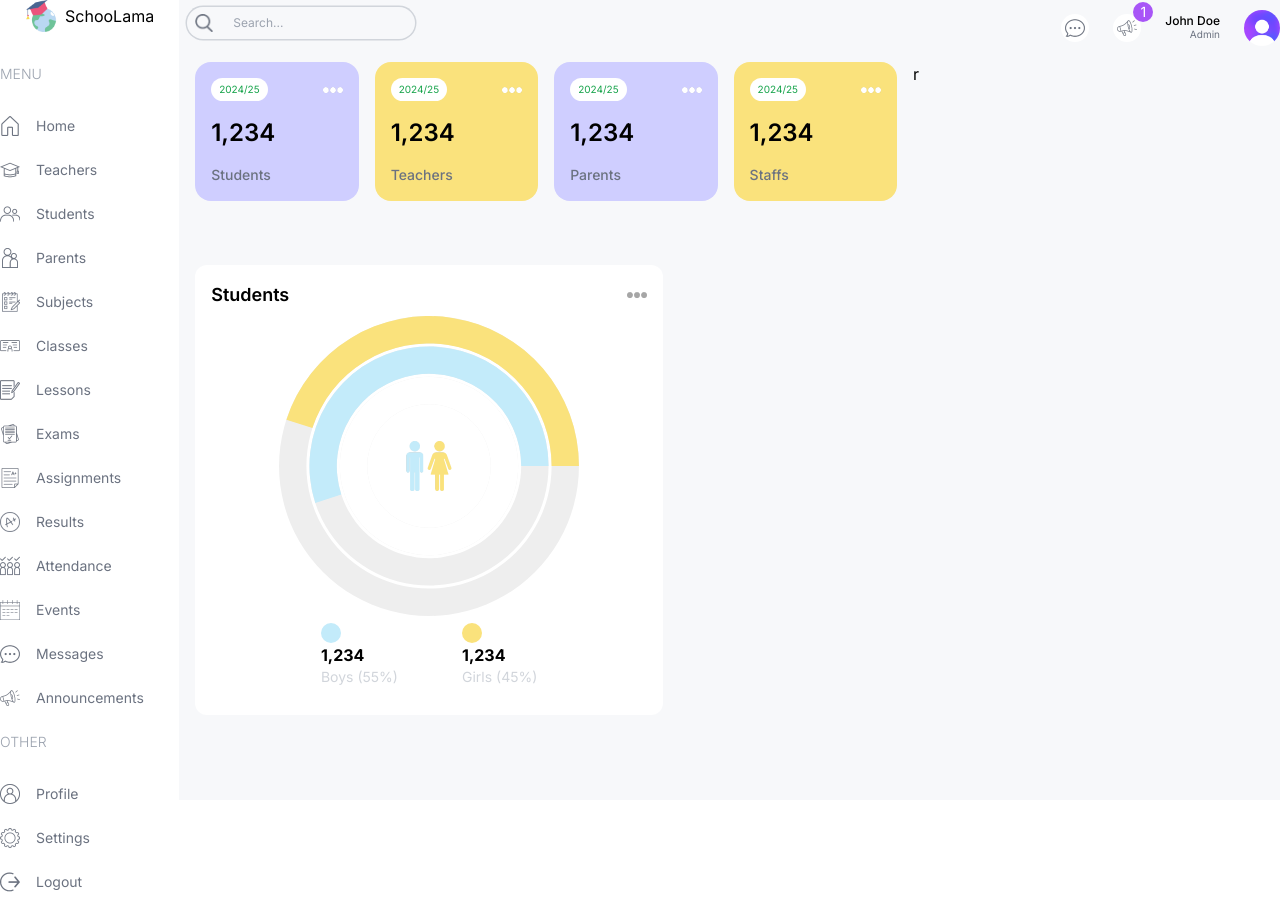
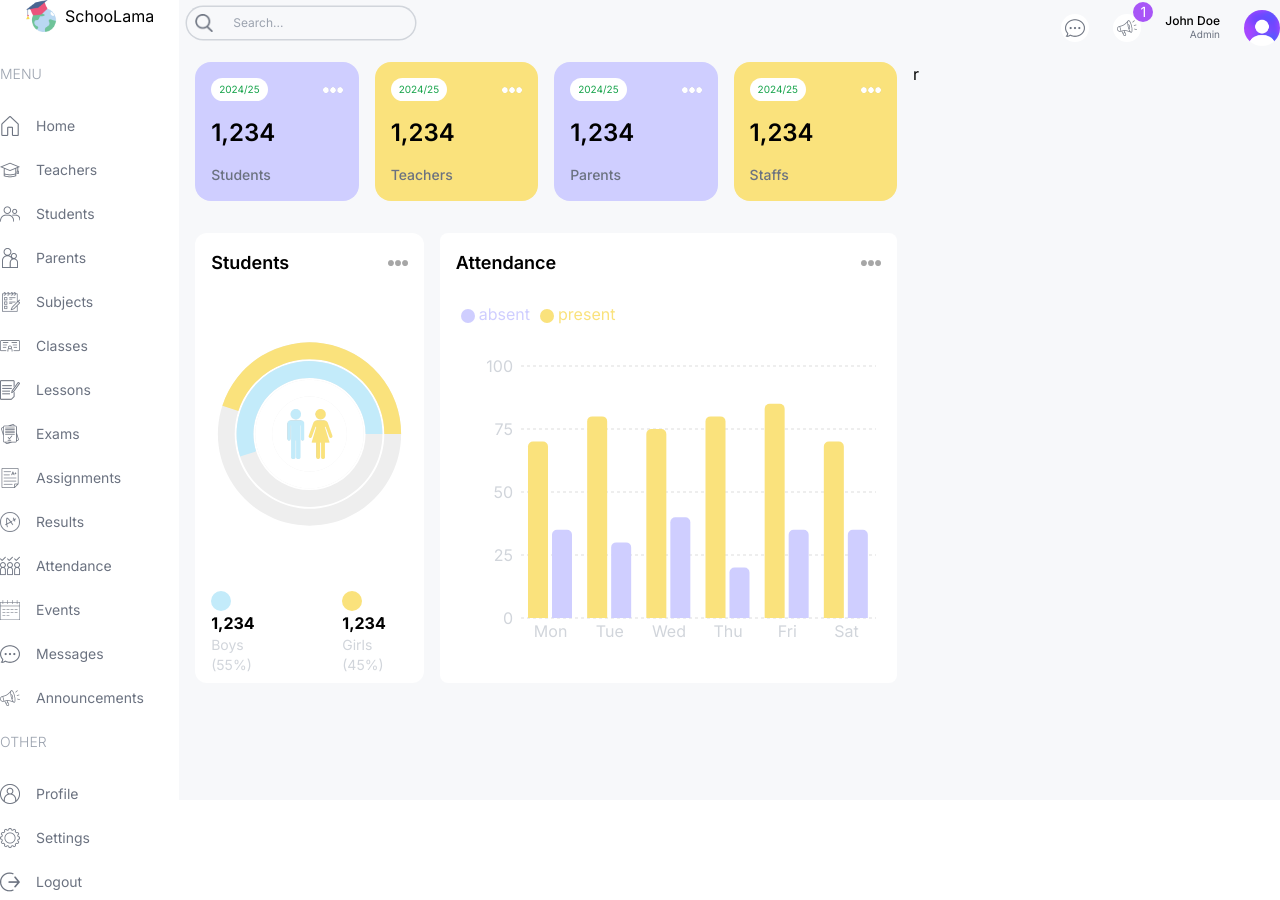
Before and after one commit to tvisha015/School-Management-System-next-js, a Next.js app: page /admin in a window 1280 px wide. Built offline with nearby package versions, Linux system fonts and the light colour scheme.

Commit message:
feat: add AttendanceChart component and integrate it into AdminPage layout

```diff
--- a/src/app/(dashboard)/admin/page.tsx
+++ b/src/app/(dashboard)/admin/page.tsx
@@ -1,3 +1,4 @@
+import AttendanceChart from '@/components/AttendanceChart'
 import CountChart from '@/components/CountChart'
 import UserCard from '@/components/UserCard'
 import React from 'react'
@@ -15,13 +16,16 @@ const AdminPage = () => {
           <UserCard type='staff'/>
         </div>
         {/* MIDDLE CHART */}
-        <div className='flex gap-4 flex-col lg:flex-row'></div>
+        <div className='flex gap-4 flex-col lg:flex-row'>
           {/* count chart */}
-          <div className='w-full lg:w-2/3 h-[450px]'>
+          <div className='w-full lg:w-1/3 h-[450px]'>
             <CountChart/>
           </div>
           {/* attendance chart */}
-          <div className='w-full lg:w-1/3 h-[450px]'></div>
+          <div className='w-full lg:w-2/3 h-[450px]'>
+            <AttendanceChart/>
+          </div>
+        </div>
         {/* BOTTOM */}
         <div className=''></div>
         {/* RIGHT */}
--- a/src/app/page.tsx
+++ b/src/app/page.tsx
@@ -3,8 +3,8 @@ import Image from "next/image";
 export default function Home() {
   return (
     <div className="font-sans grid grid-rows-[20px_1fr_20px] items-center justify-items-center min-h-screen p-8 pb-20 gap-16 sm:p-20">
-      <main className="flex flex-col gap-[32px] row-start-2 items-center sm:items-start">
-        <h1>Hello world</h1>
+      <main className="flex flex-col gap-[32px] row-start-2 items-center sm:items-start bg-lamaSky">
+        <h1 className="text-lamaPurple">Hello world</h1>
       </main>
     </div>
   );
--- /dev/null
+++ b/src/components/AttendanceChart.tsx
@@ -0,0 +1,85 @@
+"use client";
+
+import Image from "next/image";
+import {
+  Bar,
+  BarChart,
+  CartesianGrid,
+  Legend,
+  Rectangle,
+  ResponsiveContainer,
+  Tooltip,
+  XAxis,
+  YAxis,
+} from "recharts";
+
+const data = [
+  {
+    name: "Mon",
+    present: 70,
+    absent: 35,
+  },
+  {
+    name: "Tue",
+    present: 80,
+    absent: 30,
+  },
+  {
+    name: "Wed",
+    present: 75,
+    absent: 40,
+  },
+  {
+    name: "Thu",
+    present: 80,
+    absent: 20,
+  },
+  {
+    name: "Fri",
+    present: 85,
+    absent: 35,
+  },
+  {
+    name: "Sat",
+    present: 70,
+    absent: 35,
+  },
+];
+
+const AttendanceChart = () => {
+  return (
+    <div className="bg-white rounded-lg p-4 h-full">
+      <div className="flex flex-row justify-between items-center">
+        <h1 className="text-lg font-semibold">Attendance</h1>
+        <Image src="/moreDark.png" alt="" height={20} width={20} />
+      </div>
+      <ResponsiveContainer width="100%" height="90%">
+        <BarChart width={500} height={300} data={data} barSize={20}>
+          <CartesianGrid strokeDasharray="3 3" vertical={false} stroke="#ddd"/>
+          <XAxis dataKey="name" axisLine={false} tick={{fill:"#d1d5db"}} tickLine={false}/>
+          <YAxis axisLine={false} tick={{fill:"#d1d5db"}} tickLine={false}/>
+          <Tooltip />
+          <Legend
+            align="left"
+            verticalAlign="top"
+            wrapperStyle={{ paddingTop: "20px", paddingBottom: "40px" }}
+          />
+          <Bar
+            dataKey="present"
+            fill="#FAE27C"
+            legendType="circle"
+            radius={[5,5,0,0]}
+            />
+          <Bar
+            dataKey="absent"
+            fill="#CFCEFF"
+            legendType="circle"
+            radius={[5,5,0,0]}
+          />
+        </BarChart>
+      </ResponsiveContainer>
+    </div>
+  );
+};
+
+export default AttendanceChart;
--- a/src/components/UserCard.tsx
+++ b/src/components/UserCard.tsx
@@ -3,7 +3,7 @@ import React from 'react'
 
 const UserCard = ({type}:{type:string}) => {
   return (
-    <div className='rounded-2xl odd:bg-[#CFCEFF] even:bg-[#FAE27C] p-4 flex-1 min-w-[130px]'>
+    <div className='rounded-2xl odd:bg-lamaPurple even:bg-lamaYellow p-4 flex-1 min-w-[130px]'>
       <div className='flex justify-between items-center'>
         <span className='text-[10px] bg-white px-2 py-1 rounded-full text-green-600'>2024/25</span>
         <Image src="/more.png" alt='' width={20} height={20}/>
```
